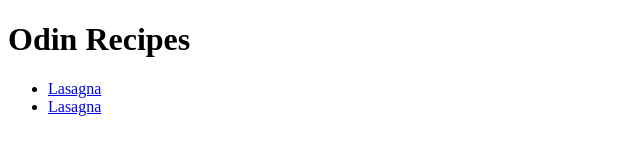
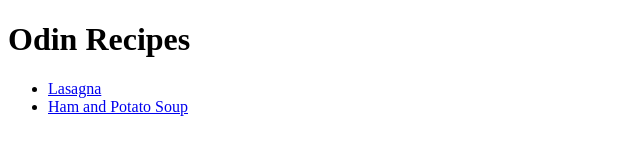
Before and after one commit to Sinixon/odin-recipes, a plain HTML site: page index.html in a window 1280 px wide. Shown: the whole page, without its empty margins (0-640 px from the left). Drawn offline with Linux system fonts and the light colour scheme.

Commit message:
Fix typo in name of href ham and potato soup

```diff
--- a/index.html
+++ b/index.html
@@ -9,7 +9,7 @@
         <h1>Odin Recipes</h1>
         <ul>
             <li><a href="recipes/lasagna.html">Lasagna</a></li>
-            <li><a href="recipes/ham-and-potato-soup.html">Lasagna</a></li>
+            <li><a href="recipes/ham-and-potato-soup.html">Ham and Potato Soup</a></li>
         </ul>
     </body>
 </html>
```
